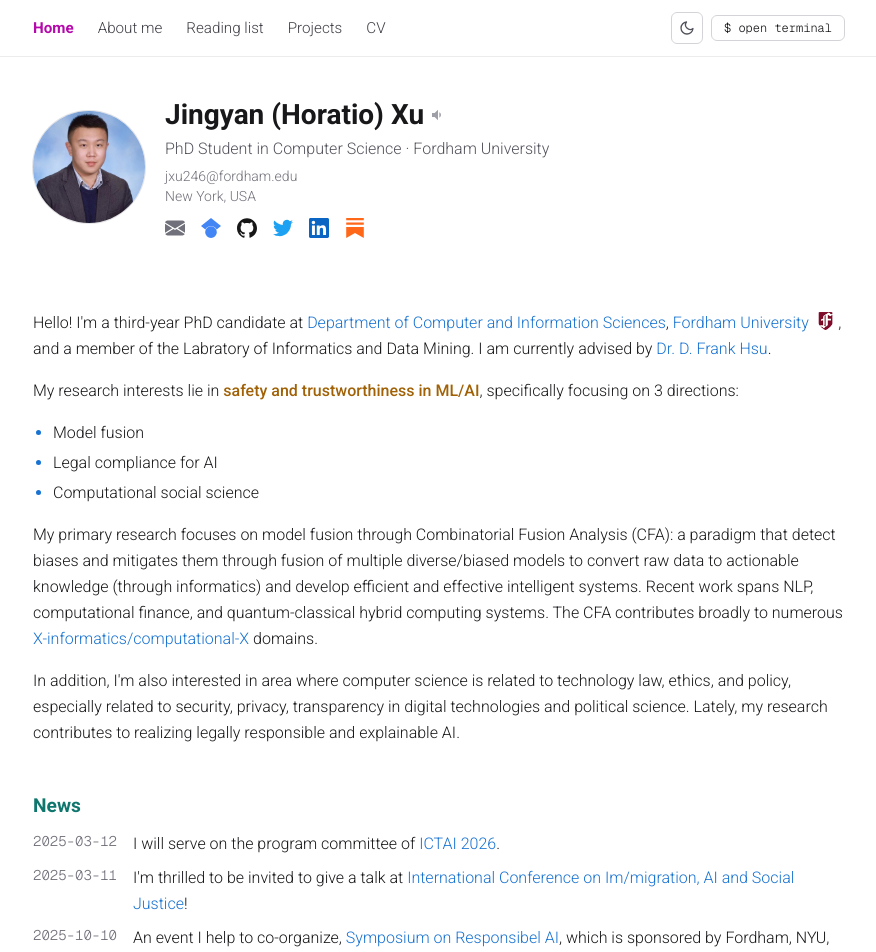
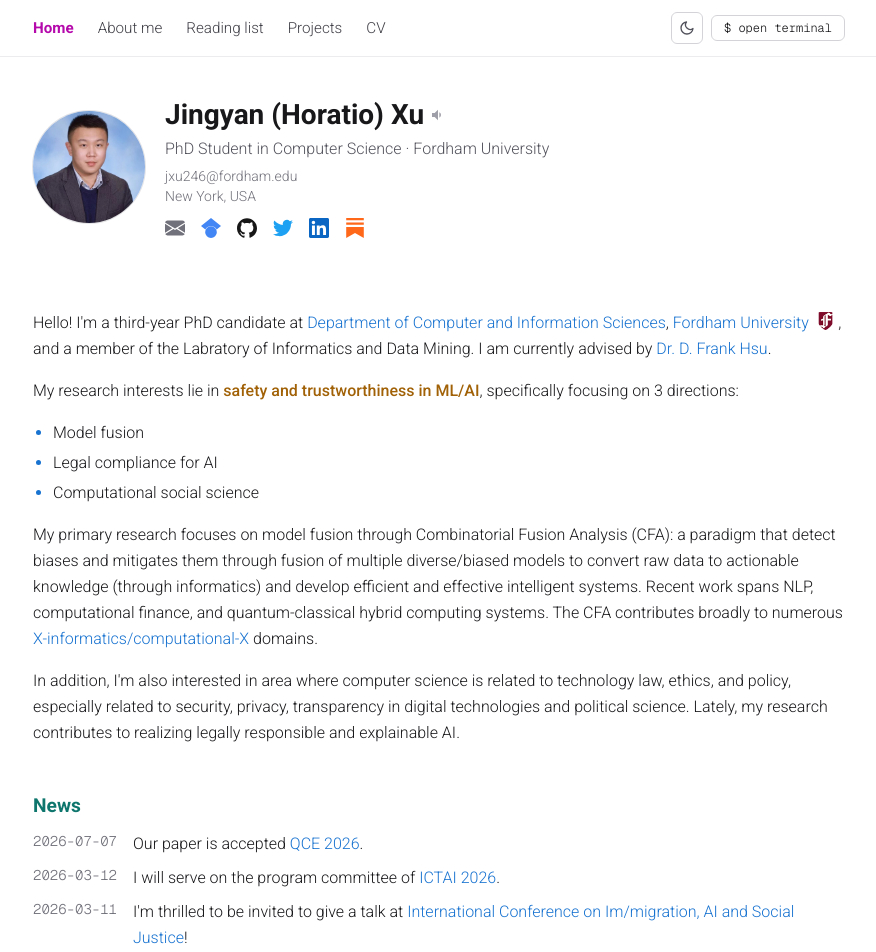
Before and after one commit to horatioxu1122/horatioxu1122.github.io, a Next.js app: page /classic in a window 1280 px wide. Shown: the top 952 px of the page, without its empty margins (201-1077 px from the left). Built offline with nearby package versions, Linux system fonts and the light colour scheme.

Commit message:
Update news.ts

```diff
--- a/content/news.ts
+++ b/content/news.ts
@@ -3,11 +3,15 @@
 // EDIT ME — newest first. Inline links allowed as [text](url).
 export const news: NewsItem[] = [
   {
-    date: "2025-03-12",
+    date: "2026-07-07",
+    text: "Our paper is accepted [QCE 2026](https://qce.quantum.ieee.org/2026/).",
+  },
+  {
+    date: "2026-03-12",
     text: "I will serve on the program committee of [ICTAI 2026](https://ictai.computer.org/2026/).",
   },
   {
-    date: "2025-03-11",
+    date: "2026-03-11",
     text: "I'm thrilled to be invited to give a talk at [International Conference on Im/migration, AI and Social Justice](https://www.fordham.edu/academics/research/office-of-research/events/international-conference-on-immigration-ai-and-social-justice/)!",
   },
   {
```
